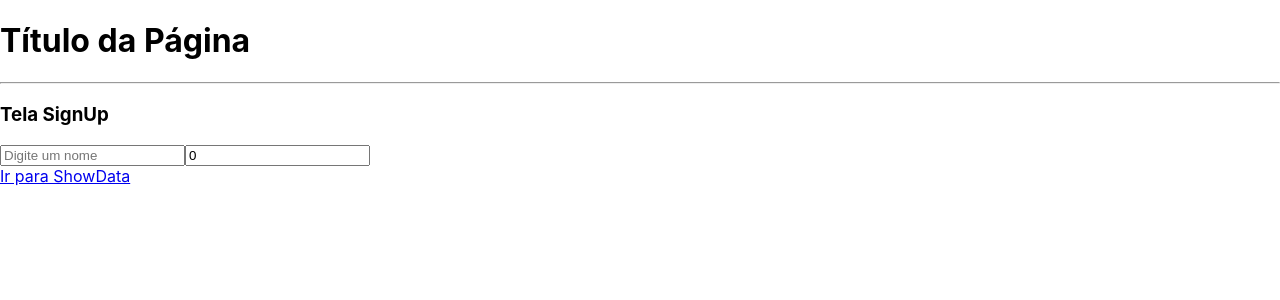
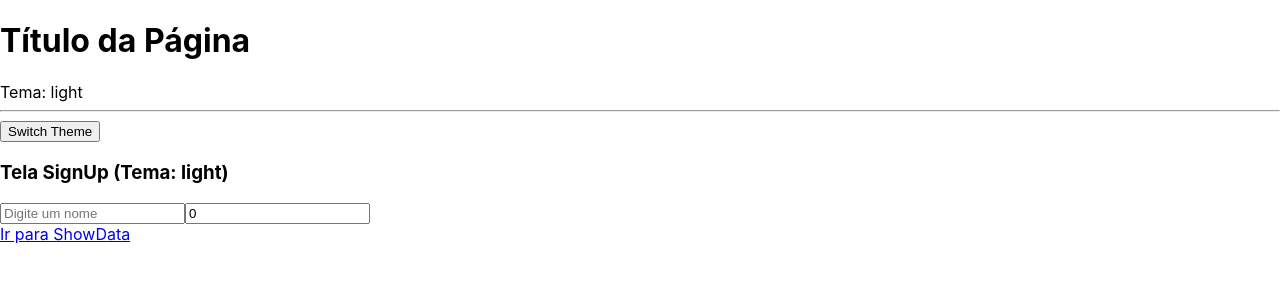
Before and after one commit to Vinicius-dcs/react-context-exmaple, a React (Create React App) app: page / in a window 1280 px wide. Shown: the top 300 px of the page. Built offline with nearby package versions, Linux system fonts and the light colour scheme.

Commit message:
M8 L10: Creating and Using Other Reducer in the Same Context

```diff
--- a/src/App.tsx
+++ b/src/App.tsx
@@ -1,21 +1,47 @@
+import { useContext } from 'react';
 import { BrowserRouter, Routes, Route } from 'react-router-dom';
 import { ShowData } from './Pages/ShowData';
 import { SignUp } from './Pages/SignUp';
-import { ContextProvider } from './Contexts/Context';
+import { Context } from './Contexts/Context';
 
 const App = () => {
+    const { state, dispatch } = useContext(Context);
+
+    const handleSwitchTheme = () => {
+        if (state.theme.status === 'light') {
+            dispatch({
+                type: 'CHANGE_STATUS',
+                payload: {
+                    status: 'dark'
+                }
+            });
+        } else {
+            dispatch({
+                type: 'CHANGE_STATUS',
+                payload: {
+                    status: 'light'
+                }
+            });
+
+        }
+    }
+
     return (
-        <ContextProvider>
-            <BrowserRouter>
+        <BrowserRouter>
+            <div style={{
+                    backgroundColor: state.theme.status === 'light' ? '#FFF' : '#000',
+                    color: state.theme.status === 'light' ? '#000' : '#FFF'}}>
                 <h1>Título da Página</h1>
+                Tema: {state.theme.status}
                 <hr />
+                <button onClick={handleSwitchTheme}>Switch Theme</button>
 
                 <Routes>
                     <Route path="/" element={<SignUp />} />
                     <Route path="/exibir" element={<ShowData />} />
                 </Routes>
+            </div>
         </BrowserRouter>
-        </ContextProvider>
     )
 }
 
--- a/src/Contexts/Context.tsx
+++ b/src/Contexts/Context.tsx
@@ -1,13 +1,15 @@
 import { createContext, useReducer } from 'react';
 import { UserType, userInitialState, userReducer } from '../Reducers/userReducer';
 import { reducerActionType } from '../Types/reducerActionType';
+import { ThemeType, themeInitialState, themeReducer } from '../Reducers/ThemeReducer';
 
 interface Props {
     children: React.ReactNode;
 }
 
 type initialStateType = {
-    user: UserType;
+    user: UserType,
+    theme: ThemeType
 }
 
 type ContextType = {
@@ -16,7 +18,8 @@ type ContextType = {
 }
 
 const initialState = {
-    user: userInitialState
+    user: userInitialState,
+    theme: themeInitialState
 }
 
 export const Context = createContext<ContextType>({
@@ -25,7 +28,8 @@ export const Context = createContext<ContextType>({
 });
 
 const mainReducer = (state: initialStateType, action: reducerActionType) => ({
-    user: userReducer(state.user, action)
+    user: userReducer(state.user, action),
+    theme: themeReducer(state.theme, action)
 });
 
 export const ContextProvider: React.FC<Props> = ({ children }) => {
@@ -37,26 +41,3 @@ export const ContextProvider: React.FC<Props> = ({ children }) => {
         </Context.Provider>
     )
 }
-
-
-/* type ContextType = {
-    name: string;
-    age: number;
-}
-
-interface IContextProps {
-    children: React.ReactNode;
-}
-
-const initialState = {
-    name: 'Vinicius',
-    age: 21
-}
-
-export const Context = createContext<ContextType>(initialState);
-
-export const ContextProvider: React.FC<IContextProps> = ({children}) => {
-    return (
-        <Context.Provider value={initialState}>{children}</Context.Provider>
-    )
-} */
--- a/src/Pages/SignUp.tsx
+++ b/src/Pages/SignUp.tsx
@@ -25,7 +25,7 @@ export const SignUp = () => {
 
     return (
         <div>
-            <h3>Tela SignUp</h3>
+            <h3>Tela SignUp (Tema: {state.theme.status})</h3>
 
             <input type="text" placeholder='Digite um nome' value={state.user.name} onChange={handleNameChange} />
             <input type="text" placeholder='Digite uma idade' value={state.user.age} onChange={handleAgeChange} />
--- /dev/null
+++ b/src/Reducers/ThemeReducer.ts
@@ -0,0 +1,19 @@
+import { reducerActionType } from "../Types/reducerActionType";
+
+export type ThemeType = {
+    status: 'dark' | 'light';
+}
+
+export const themeInitialState: ThemeType = {
+    status: "light"
+}
+
+export const themeReducer = (state: ThemeType, action: reducerActionType) => {
+    switch (action.type) {
+        case 'CHANGE_STATUS':
+            return { ...state, status: action.payload.status };
+            break;
+    }
+
+    return state;
+}
--- a/src/index.tsx
+++ b/src/index.tsx
@@ -3,13 +3,16 @@ import ReactDOM from 'react-dom/client';
 import './index.css';
 import App from './App';
 import reportWebVitals from './reportWebVitals';
+import { ContextProvider } from './Contexts/Context';
 
 const root = ReactDOM.createRoot(
   document.getElementById('root') as HTMLElement
 );
 root.render(
   <React.StrictMode>
-    <App />
+    <ContextProvider>
+      <App />
+    </ContextProvider>
   </React.StrictMode>
 );
 
```
